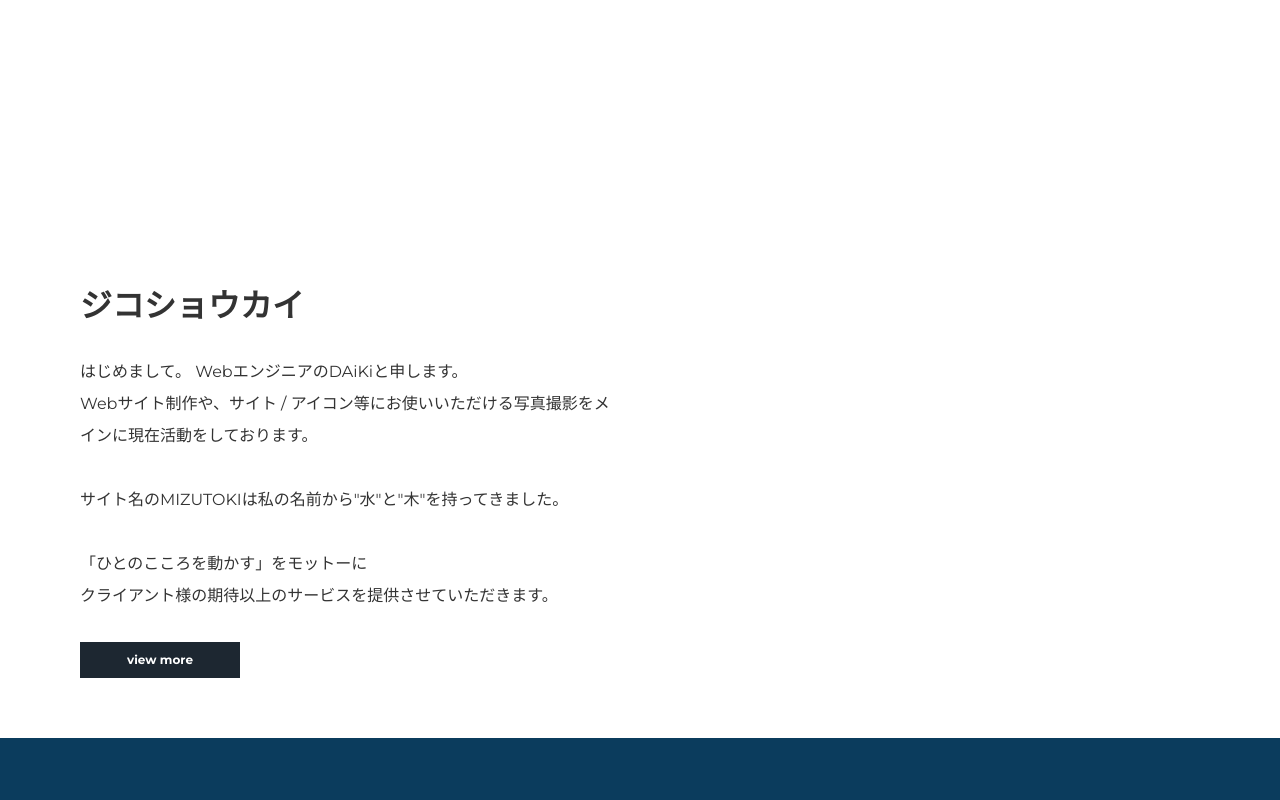
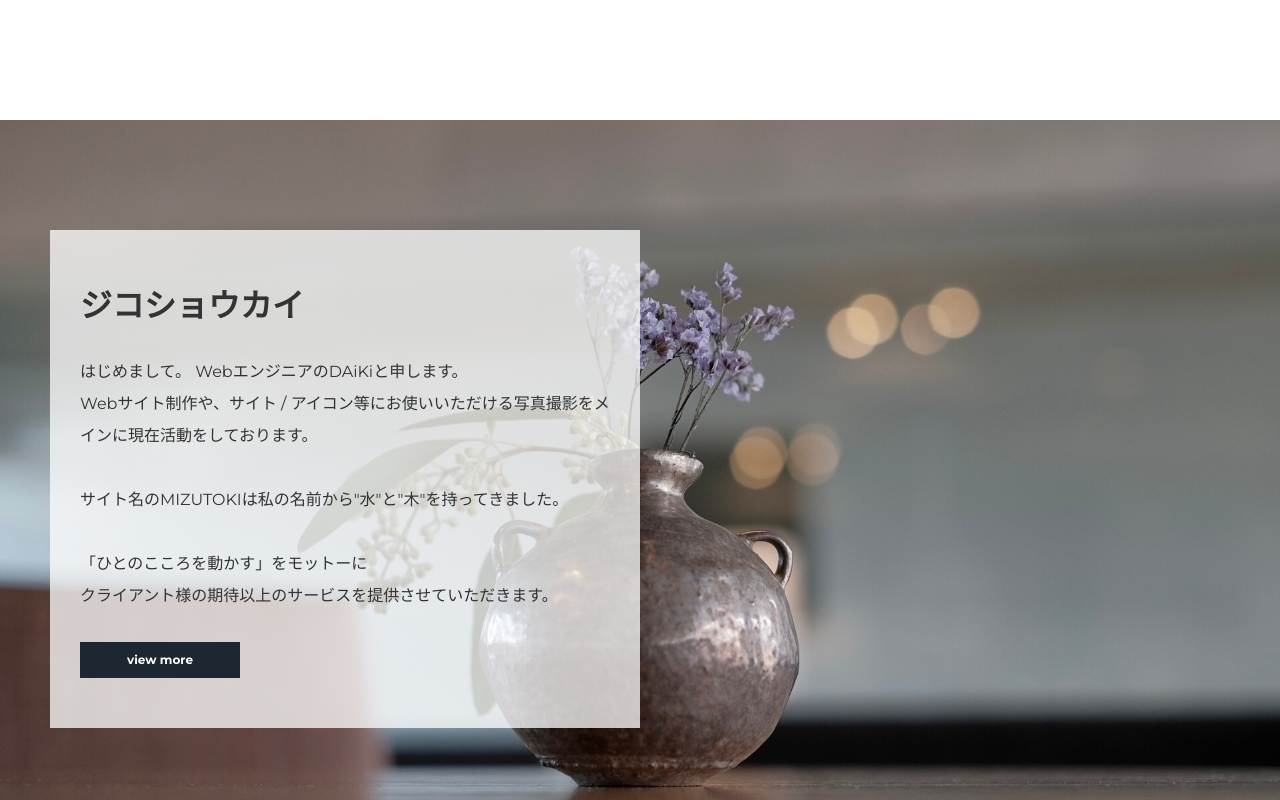
Before and after one commit to doraraaaa31/mizutoki-design, a plain HTML site: page index.html in a window 1280 px wide. Shown: the part 800-1600 px from the top of the page. Drawn offline with nearby package versions, Linux system fonts and the light colour scheme; a script that the page names is missing.

Commit message:
change rootpass

```diff
--- a/style.css
+++ b/style.css
@@ -262,7 +262,7 @@ body.noscroll{
 
 }
 .about-bg{
-  background-image: url(../images/about-img.jpg);
+  background-image: url(about-img.jpg);
   background-size: cover;
   background-repeat: no-repeat;
   background-position: center;
```
